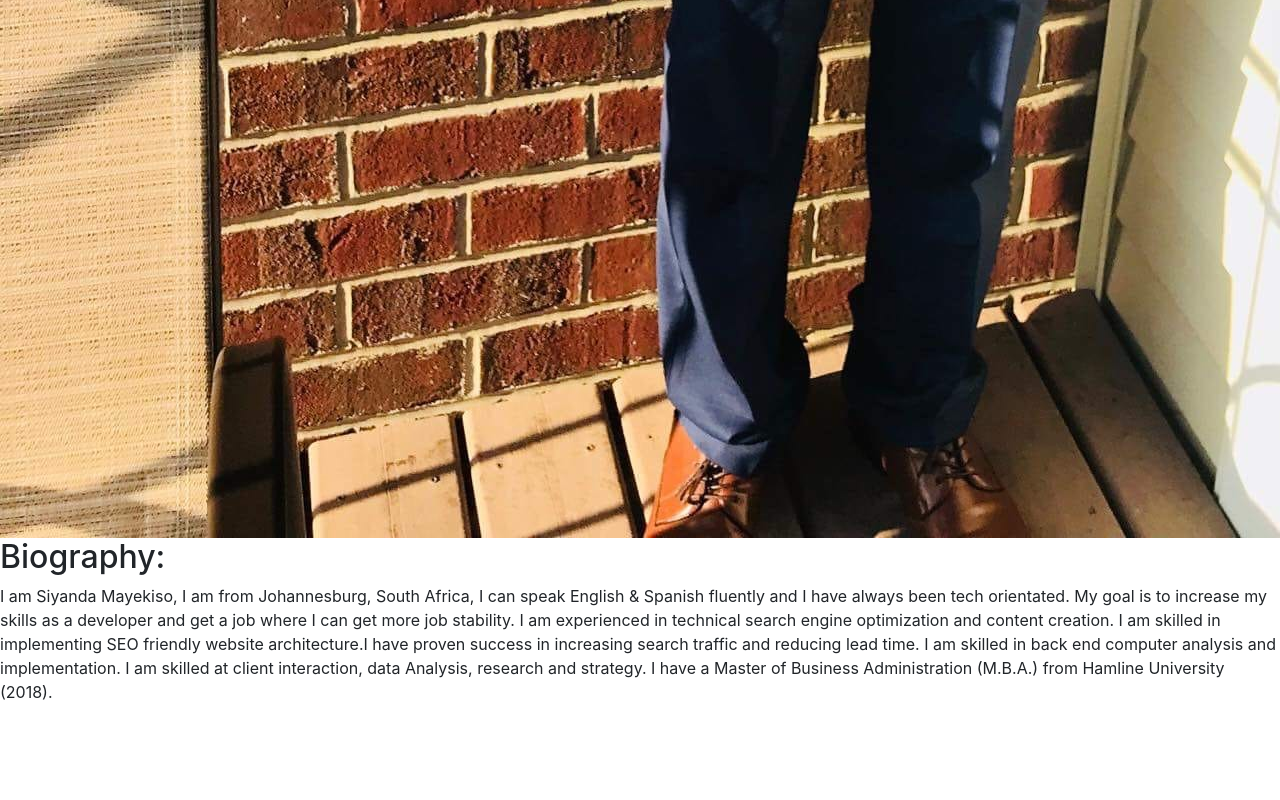
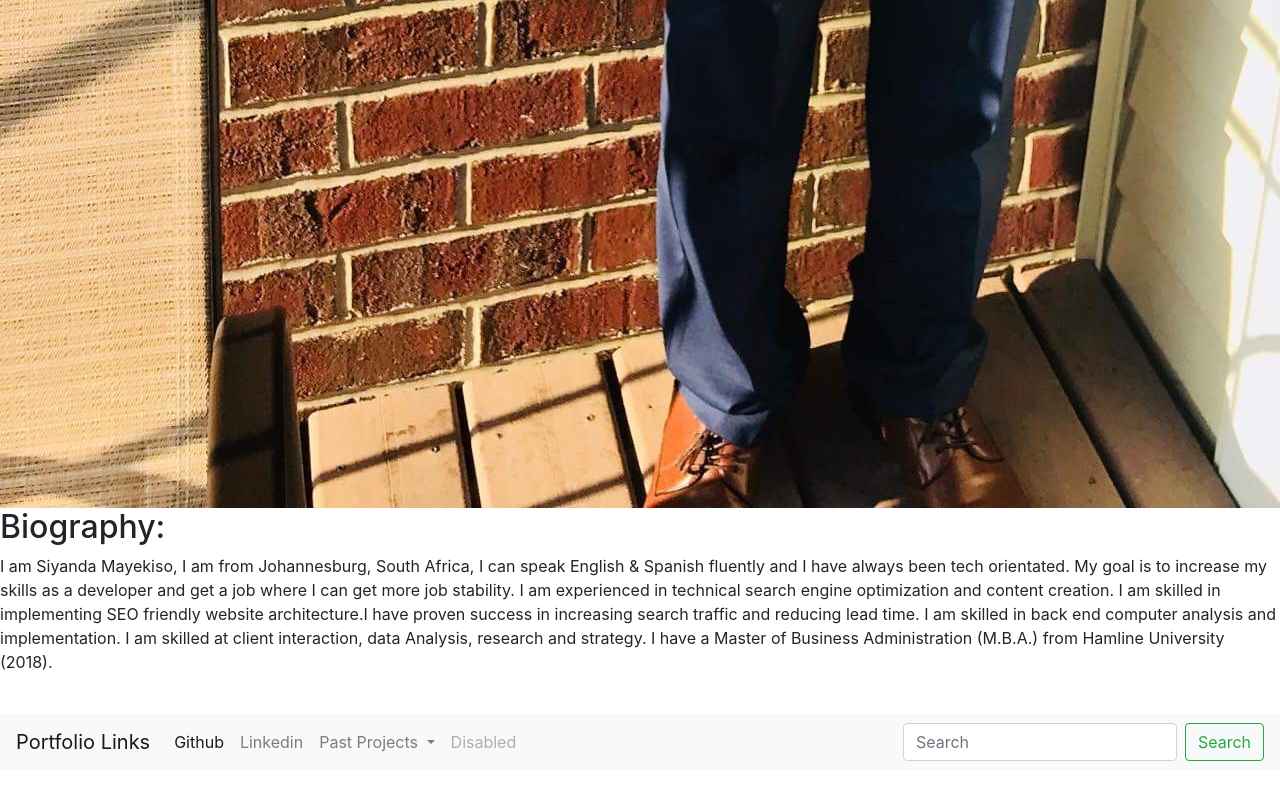
Before and after one commit to SiyandaMaykiso/Professional-Materials, a plain HTML site: page Updated Portfolio/Index.html in a window 1280 px wide. Shown: the part 1756-2556 px from the top of the page. After the commit the page ends 2526 px from the top, so only its background shows below. Drawn offline with nearby package versions, Linux system fonts and the light colour scheme.

Commit message:
Updates to document

```diff
--- a/Updated Portfolio/Index.html
+++ b/Updated Portfolio/Index.html
@@ -6,10 +6,6 @@
     <meta name="viewport" content="width=device-width, initial-scale=1, shrink-to-fit=no">
 
     <meta http-equiv="X-UA-Compatible" content="ie=edge">
-
-    <div id="quiz"></div>
-    <button id="submit">Submit Quiz</button>
-    <div id="results"></div>
 
 
  <script src="script.js"></script>
@@ -32,7 +28,7 @@
 </head>
 <body id="top">
 	<div class="mainDetails">
-			<img src="IMG_4255-min.JPG" alt="Siyanda Mayekiso Headshot" />
+			<img src="IMG_4255.JPG" alt="Siyanda Mayekiso Headshot" />
 		</div>
 
         <h2>Biography:</h2>
@@ -46,13 +42,42 @@
 
     <br>
 
-    <br>
 
-    <br>
+    <nav class="navbar navbar-expand-lg navbar-light bg-light">
+        <a class="navbar-brand" href="Index.html">Portfolio Links</a>
+        <button class="navbar-toggler" type="button" data-toggle="collapse" data-target="#navbarSupportedContent" aria-controls="navbarSupportedContent" aria-expanded="false" aria-label="Toggle navigation">
+          <span class="navbar-toggler-icon"></span>
+        </button>
 
-    <br>
-
-
+        <div class="collapse navbar-collapse" id="navbarSupportedContent">
+          <ul class="navbar-nav mr-auto">
+            <li class="nav-item active">
+              <a class="nav-link" href="https://github.com/SiyandaMaykiso">Github<span class="sr-only">(current)</span></a>
+            </li>
+            <li class="nav-item">
+              <a class="nav-link" href="https://www.linkedin.com/in/siyanda-mayekiso-mba-6a603676/">Linkedin</a>
+            </li>
+            <li class="nav-item dropdown">
+              <a class="nav-link dropdown-toggle" href="#" id="navbarDropdown" role="button" data-toggle="dropdown" aria-haspopup="true" aria-expanded="false">
+                Past Projects
+              </a>
+              <div class="dropdown-menu" aria-labelledby="navbarDropdown">
+                <a class="dropdown-item" href="#">Code Quiz</a>
+                <a class="dropdown-item" href="#">Weather Dashboard</a>
+                <div class="dropdown-divider"></div>
+                <a class="dropdown-item" href="#">Password Generator</a>
+              </div>
+            </li>
+            <li class="nav-item">
+              <a class="nav-link disabled" href="#" tabindex="-1" aria-disabled="true">Disabled</a>
+            </li>
+          </ul>
+          <form class="form-inline my-2 my-lg-0">
+            <input class="form-control mr-sm-2" type="search" placeholder="Search" aria-label="Search">
+            <button class="btn btn-outline-success my-2 my-sm-0" type="submit">Search</button>
+          </form>
+        </div>
+      </nav>
 
 
 
```
Also changed, not shown: Updated Portfolio/IMG_4255-min.JPG (deleted), Updated Portfolio/IMG_4255.JPG (added), 1 other file.
